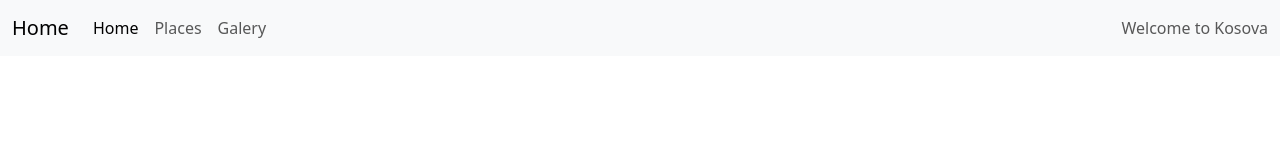
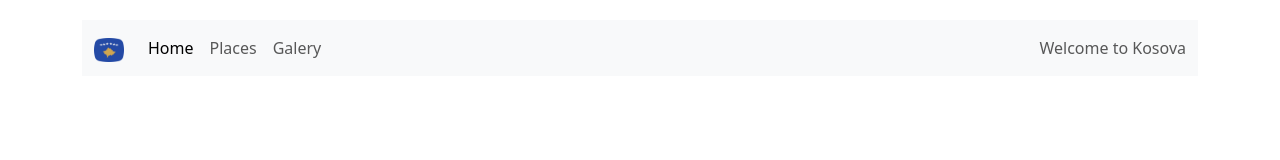
Before and after one commit to arbreshamedgjonaj/Bootstrap-Frameworks, a website: page index.html in a window 1280 px wide. Drawn offline with nearby package versions, Linux system fonts and the light colour scheme.

Commit message:
add icon to navbar

```diff
--- a/index.html
+++ b/index.html
@@ -11,9 +11,12 @@
 </head>
 <body>
     <header>
+        <div class="container">
         <nav class="navbar navbar-expand-lg bg-body-tertiary">
             <div class="container-fluid">
-              <a class="navbar-brand" href="#">Home</a>
+                <a class="navbar-brand" href="#">
+                    <img src="/images/kosovo_11948811.png" alt="Bootstrap" width="30" height="24">
+                  </a>
               <button class="navbar-toggler" type="button" data-bs-toggle="collapse" data-bs-target="#navbarText" aria-controls="navbarText" aria-expanded="false" aria-label="Toggle navigation">
                 <span class="navbar-toggler-icon"></span>
               </button>
@@ -35,7 +38,7 @@
               </div>
             </div>
           </nav>
-
+        </div>
     </header>
     <main>
 
--- a/styles/index.css
+++ b/styles/index.css
@@ -1,4 +1,14 @@
+ header {
+    width: 100%;
+    min-height: 23px;
 
+    padding-top: 20px;
+    margin: 0 auto;
+    display: flex;
+    flex-direction: row;
+    justify-content: space-between;
+    align-items: center;
+}
 
 .container-fluid{
 
```
Also changed, not shown: images/kosovo_11948811.png (added).
